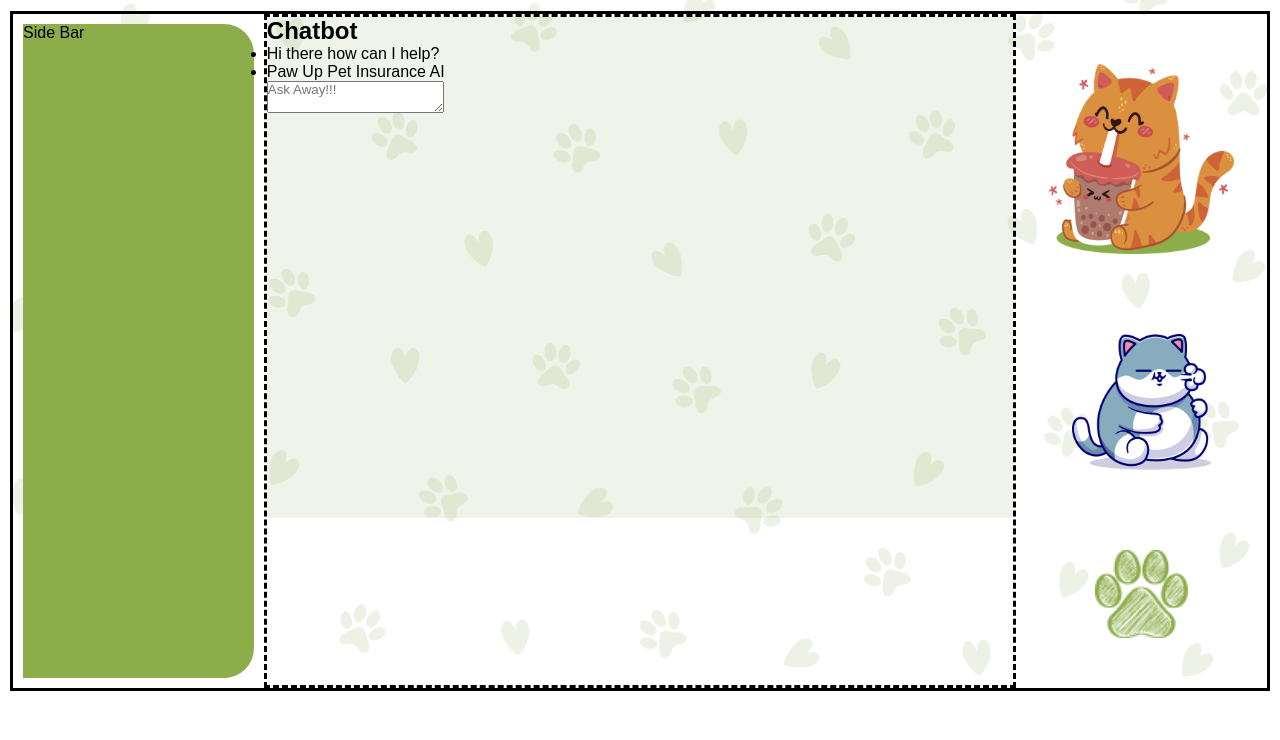
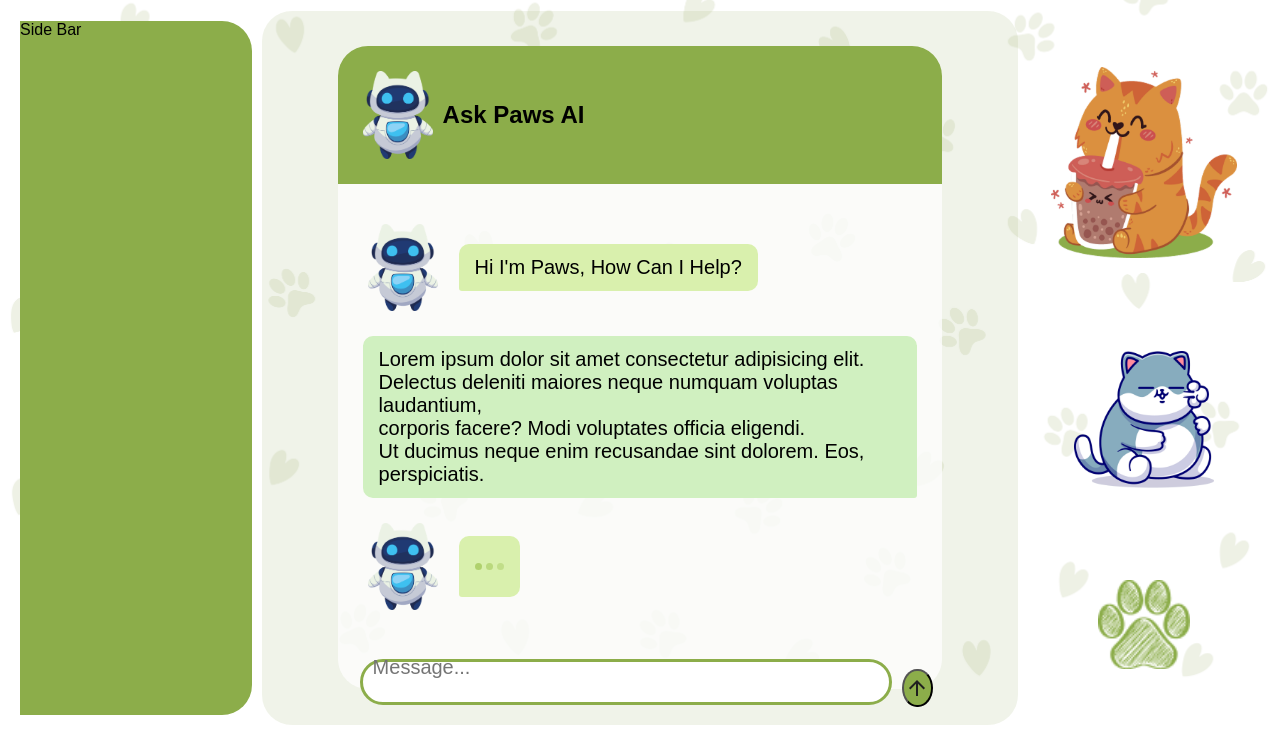
Before and after one commit to Muhammad-Deen/Paw_Up_Frontend, a plain HTML site: page Paw_Up_webpages/homepage.html in a window 1280 px wide. Shown: the part 164-904 px from the top of the page. Before the commit the page ends 865 px from the top, so only its background shows below. Drawn offline with Linux system fonts and the light colour scheme.

Commit message:
new updates to home page chatbot

```diff
--- a/CSS/HomePage.css
+++ b/CSS/HomePage.css
@@ -78,21 +78,9 @@ a:hover {
 }
 
 .Main-Content{
-    border-style: solid;
     height: 85vh;
     display: grid;
     grid-template-columns: 1fr 3fr 1fr;
-}
-
-.Middle-Content{
-    display: grid;
-    grid-template-rows: 3fr 1fr;
-    border-style: dashed;
-}
-
-.Chatbot {
-   background-color: rgb(154, 176, 109, 0.15);
-
 }
 
 .SideBar{
@@ -126,3 +114,188 @@ a:hover {
 .image3{
     width: 40%
 }
+
+
+.Middle-Content{
+    display: grid;
+    background-color: rgb(154, 176, 109, 0.15);
+    display: flex;
+    align-items: center;
+    justify-content: center;
+    border-radius: 30px;
+}
+
+.Chatbot {
+   width: 80%;
+   height: 90%;
+   background-color: rgba(254, 254, 254, 0.8);
+   border-radius: 30px;
+
+
+}
+
+.chat-header {
+    display: flex;
+    align-items: center;
+    padding: 20px;
+    background-color: #8CAD4A;
+    border-top-left-radius: 30px;
+    border-top-right-radius: 30px;
+    margin-bottom: 10px ;
+}
+
+.chatbot-image {
+    margin: 5px;
+    margin-right: 10px;
+    width: 70px;
+}
+
+.chat-body {
+    padding: 25px 25px;
+    display: flex;
+    gap: 20px;
+    flex-direction: column;
+    height: 70%;
+}
+
+.bot-message{
+    display: flex;
+    gap: 11px;
+    align-items: center;
+}
+
+.bot-message-text{
+    font-size: 20px;
+    padding: 12px 16px;
+    background-color: rgba(213, 239, 162, 0.865);
+    border-radius: 10px;
+    border-bottom-left-radius: 3px;
+}
+
+.user-message {
+    align-items: flex-end;
+    display: flex;
+    justify-content: flex-end;
+    }
+
+.user-message-text{
+    font-size: 20px;
+    padding: 12px 16px;
+    background-color:  #d0f0c0;
+    border-radius: 10px;
+    border-bottom-right-radius: 3px;
+}
+.bot-message-text .thinking-indicator {
+    display: flex;
+    gap: 4px;
+    padding-block: 15px;
+
+}
+
+.bot-message-text .thinking-indicator .dot {
+    height: 7px;
+    width: 7px;
+    border-radius: 50%;
+    background-color:  rgba(115, 164, 17, 0.865);
+    animation: dotPulse 1.8s ease-in-out infinite;
+}
+
+.bot-message-text .thinking-indicator .dot:nth-child(1) {
+    animation-delay: 0.2s;
+}
+
+.bot-message-text .thinking-indicator .dot:nth-child(2) {
+    animation-delay: 0.3s;
+}
+
+.bot-message-text .thinking-indicator .dot:nth-child(3) {
+    animation-delay: 0.4s;
+}
+
+@keyframes dotPulse {
+    0%, 44% {
+        transform: translateY(0);
+    }
+
+    28% {
+        opacity: 0.4;
+        transform: translateY(-4px);
+    }
+
+    44%{
+        opacity: 0.2;
+    }
+}
+
+
+
+.chat-footer {
+    height: 15%;
+    padding: 15px 22px 20px;
+    position: relative;
+    display: flex;
+}
+
+.chat-form {
+    display: flex;
+    align-items: center;
+    border-radius: 30px;
+    border: 3px solid #8CAD4A;
+    height: 75%;
+    padding: 10px;
+    background-color: white;
+    width: 95%;
+}
+
+/* .message-input {
+    border-style: solid;
+    outline: none;
+    height: 100%;
+    width: 100%;
+    padding: 15px;
+    font-size: 20px;
+    resize: none;
+    overflow-y: auto;
+    overflow-x: hidden;
+    line-height: 1.5;
+} */
+.message-input {
+    border: none;
+    outline: none;
+    width: 100%;
+    max-height: 100px;
+    min-height: 40px;
+    overflow-y: auto;
+    overflow-x: hidden;
+    resize: none;
+    font-size: 20px;
+    line-height: 1.5;
+    background-color: transparent;
+}
+
+.send-btn {
+    background:#8CAD4A;
+    padding: 0;
+    margin-left: 10px;
+    margin-top: 10px;
+    cursor: pointer;
+    display: flex;
+    align-items: center;
+    justify-content: center;
+    position: absolute;
+    border-radius: 70%;
+    width: 5%;
+    height:40%;
+}
+
+
+.send-icon, .send-btn svg {
+    width: 24px;
+    height: 24px;
+    transition: transform 0.2s ease;
+}
+
+.send-btn:hover svg,
+.send-btn:hover .send-icon {
+    transform: scale(1.1);
+}
--- a/Paw_Up_webpages/homepage.html
+++ b/Paw_Up_webpages/homepage.html
@@ -5,6 +5,7 @@
     <meta name="viewport" content="width=device-width, initial-scale=1.0">
     <title>Home Page</title>
     <link rel="stylesheet" href="/CSS/HomePage.css">
+
 </head>
 <body>
     <div class="hero">
@@ -26,20 +27,56 @@
             </div>
             <div class="Middle-Content">
                 <div class="Chatbot">
-                    <header>
-                        <h2>Chatbot</h2>
+                <!-- Chatbot Header -->
+
+                    <header class="chat-header">
+                        <img class="chatbot-image" src="/assets/Group 2.png"/>
+                        <h2>Ask Paws AI</h2>
                     </header>
-                    <ul class="Chatbox">
-                        <li class="Chat-incoming">
-                            <p>Hi there how can I help?</p>
-                        </li>
-                        <li class="Chat-outgoing">
-                            <p>Paw Up Pet Insurance AI</p>
-                        </li>
-                    </ul>
-                    <div class="Chat-Input">
-                        <textarea placeholder="Ask Away!!!"></textarea>
+
+                <!-- Chatbot Body -->
+
+                <div class="chat-body" >
+                    <div class="bot-message">
+                        <img class="chatbot-image" src="/assets/Group 2.png"/>
+                        <div class="bot-message-text">
+                            Hi I'm Paws, How Can I Help?
+                        </div>
+
                     </div>
+                    <div class="user-message">
+                        <div class = "user-message-text">
+                            Lorem ipsum dolor sit amet consectetur adipisicing elit.
+                            <br>Delectus deleniti maiores neque numquam voluptas laudantium,
+                            <br>corporis facere? Modi voluptates officia eligendi.
+                            <br>Ut ducimus neque enim recusandae sint dolorem. Eos, perspiciatis.
+                        </div>
+                    </div>
+                    <div class="bot-message thinking">
+                        <img class="chatbot-image" src="/assets/Group 2.png"/>
+                        <div class="bot-message-text">
+                            <div class="thinking-indicator">
+                                <div class="dot"></div>
+                                <div class="dot"></div>
+                                <div class="dot"></div>
+                            </div>
+                        </div>
+
+                    </div>
+                </div>
+
+                  <!-- Chatbot footer -->
+                  <div class="chat-footer">
+                    <form action="#" class="chat-form">
+                        <textarea placeholder="Message..." class="message-input"></textarea>
+                    </form>
+                    <div>
+                        <button class="send-btn"><img src="/assets/arrow_upward_24dp_1F1F1F_FILL0_wght400_GRAD0_opsz24.svg"/></button>
+                    </div>
+                </div>
+
+
+
 
                 </div>
             </div>
```
Also changed, not shown: assets/Group 2.png (added), assets/Group-2.png (added), assets/Group-3.png (added), assets/Group.png (added), assets/arrow_upward_24dp_1F1F1F_FILL0_wght400_GRAD0_opsz24.svg (added), assets/up-arrow_15776027.png (added).
